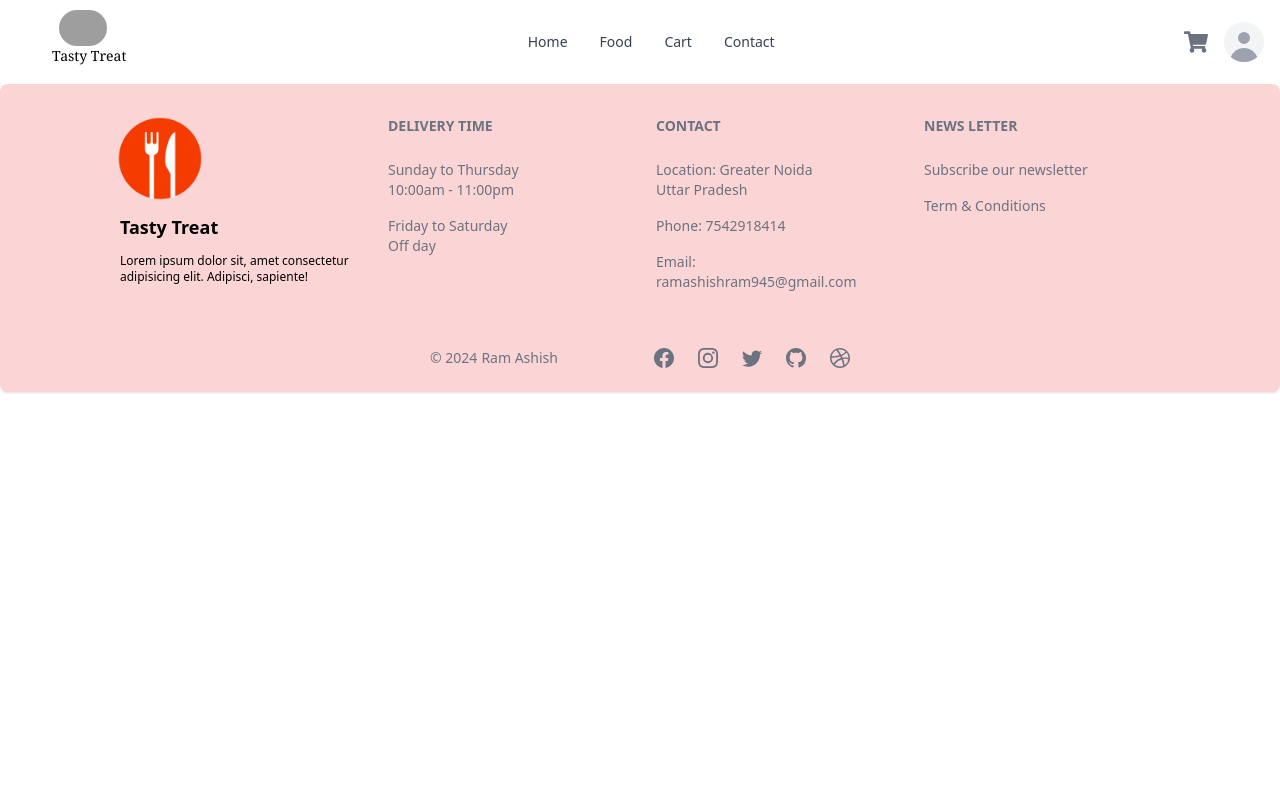
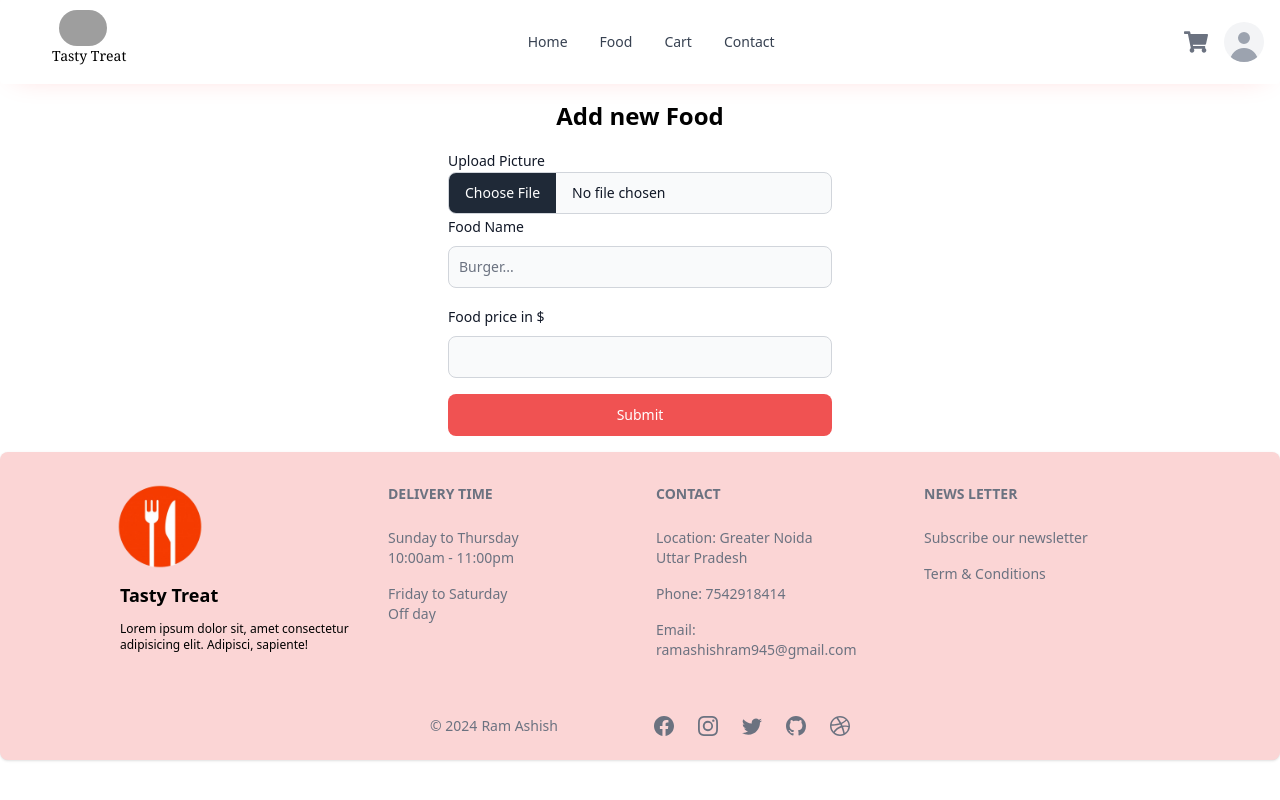
Before and after one commit to 123ramashish/food-delivery-app, a React (Vite) app in the folder client/: page /newfood in a window 1280 px wide. Built offline with nearby package versions, Linux system fonts and the light colour scheme; grey boxes are pictures that could not be loaded.

Commit message:
add new food page

```diff
--- a/client/src/App.jsx
+++ b/client/src/App.jsx
@@ -6,6 +6,7 @@ import { FooterPage } from "./pages/FooterPage";
 import SignUp from "./pages/SignUp";
 import { SignIn } from "./pages/SignIn";
 import Food from "./pages/Food";
+import NewFood from "./pages/NewFood";
 function App() {
   return (
     <>
@@ -17,6 +18,7 @@ function App() {
           <Route path="/signup" element={<SignUp />} />
           <Route path="/signin" element={<SignIn />} />
           <Route path="/food" element={<Food />} />
+          <Route path="/newfood" element={<NewFood />} />
         </Routes>
         <FooterPage />
       </BrowserRouter>
--- a/client/src/components/Profile.jsx
+++ b/client/src/components/Profile.jsx
@@ -19,17 +19,23 @@ export default function Profile() {
         </span>
       </div>
       <div className="flex flex-col gap-2 mt-3">
-        <Link to={"/signin"} className="flex items-center gap-2">
+        <Link
+          to={"/signin"}
+          className="flex items-center gap-2 hover:text-green-300"
+        >
           {" "}
           <HiLogin />
           Signin/Signup
         </Link>
-        <Link className="flex items-center gap-2">
+        <Link
+          to={"/newfood"}
+          className="flex items-center gap-2 hover:text-yellow-500"
+        >
           <FaBowlFood />
           Add Food
         </Link>
         <hr />
-        <Link className="flex items-center gap-2">
+        <Link className="flex items-center gap-2 hover:text-red-400">
           <HiLogout />
           Sign out
         </Link>
--- a/client/src/pages/NewFood.jsx
+++ b/client/src/pages/NewFood.jsx
@@ -1,40 +1,37 @@
-// import React from "react";
-// import { FileInput, Button, Checkbox, Label, TextInput } from "flowbite-react";
+import React from "react";
+import { FileInput, Button, Checkbox, Label, TextInput } from "flowbite-react";
 
-// export default function NewFood() {
-//   return (
-//     <>
-//       <div>
-//         <div>
-//           <Label htmlFor="multiple-file-upload" value="Upload multiple files" />
-//         </div>
-//         <FileInput id="multiple-file-upload" multiple />
-//       </div>
+export default function NewFood() {
+  return (
+    <div className="flex flex-col w-auto m-auto items-center my-4 ">
+      <div className="flex flex-col">
+        <h1 className="font-sans font-bold text-2xl m-auto pb-4 ">
+          Add new Food
+        </h1>
+        <div>
+          <Label htmlFor="picture-upload" value="Upload Picture" />
+        </div>
+        <FileInput id="picture-upload" className="w-96" />
+      </div>
 
-//       <form className="flex max-w-md flex-col gap-4">
-//         <div>
-//           <div className="mb-2 block">
-//             <Label htmlFor="email1" value="Your email" />
-//           </div>
-//           <TextInput
-//             id="email1"
-//             type="email"
-//             placeholder="name@flowbite.com"
-//             required
-//           />
-//         </div>
-//         <div>
-//           <div className="mb-2 block">
-//             <Label htmlFor="password1" value="Your password" />
-//           </div>
-//           <TextInput id="password1" type="password" required />
-//         </div>
-//         <div className="flex items-center gap-2">
-//           <Checkbox id="remember" />
-//           <Label htmlFor="remember">Remember me</Label>
-//         </div>
-//         <Button type="submit">Submit</Button>
-//       </form>
-//     </>
-//   );
-// }
+      <form className="flex flex-col gap-4 w-96">
+        <div>
+          <div className="mb-2 block">
+            <Label htmlFor="food" value="Food Name" />
+          </div>
+          <TextInput id="food" type="text" placeholder="Burger..." required />
+        </div>
+        <div>
+          <div className="mb-2 block">
+            <Label htmlFor="price" value="Food price in $" />
+          </div>
+          <TextInput id="price" type="number" required />
+        </div>
+
+        <Button type="submit" className="bg-red-500">
+          Submit
+        </Button>
+      </form>
+    </div>
+  );
+}
```
